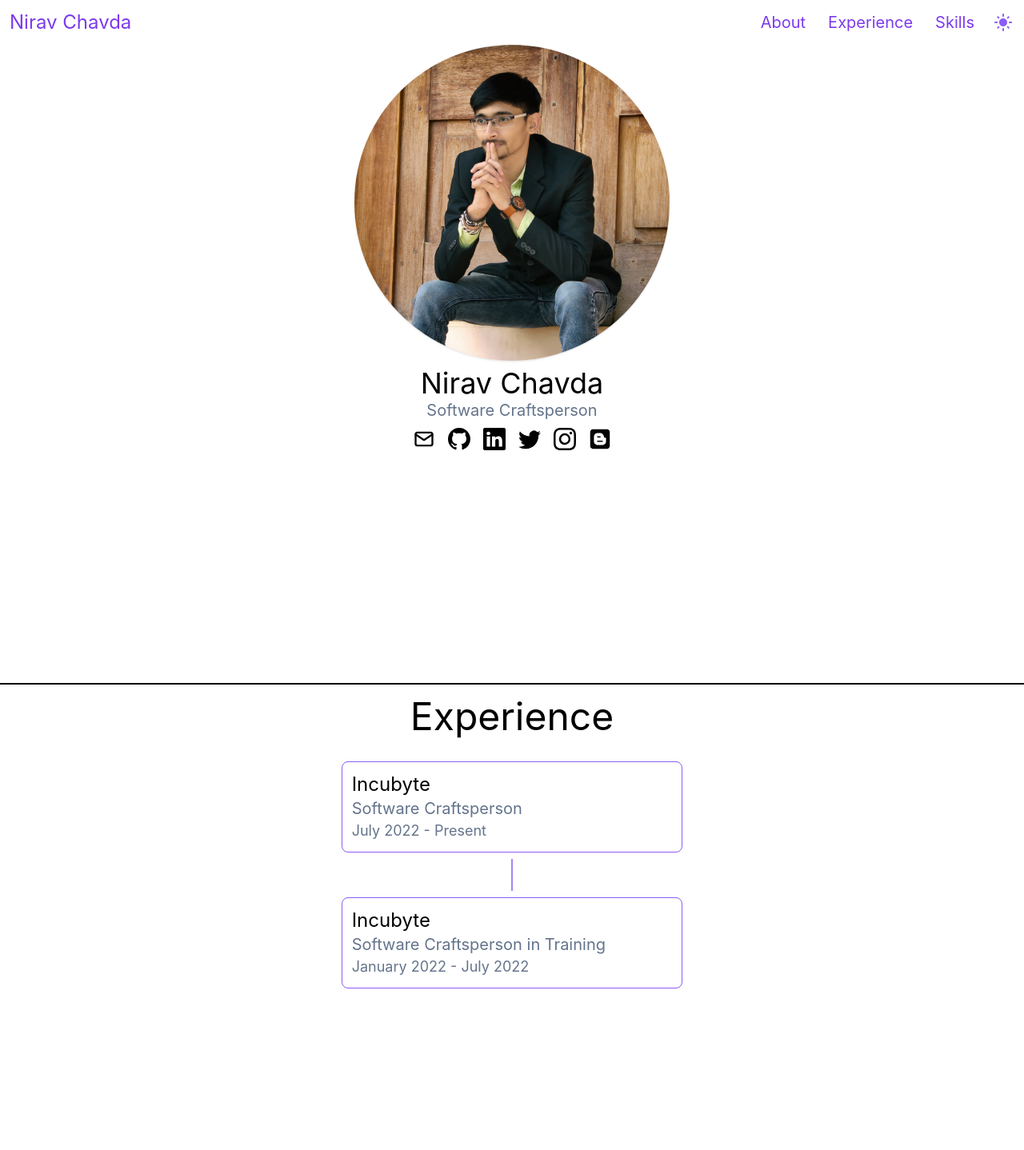
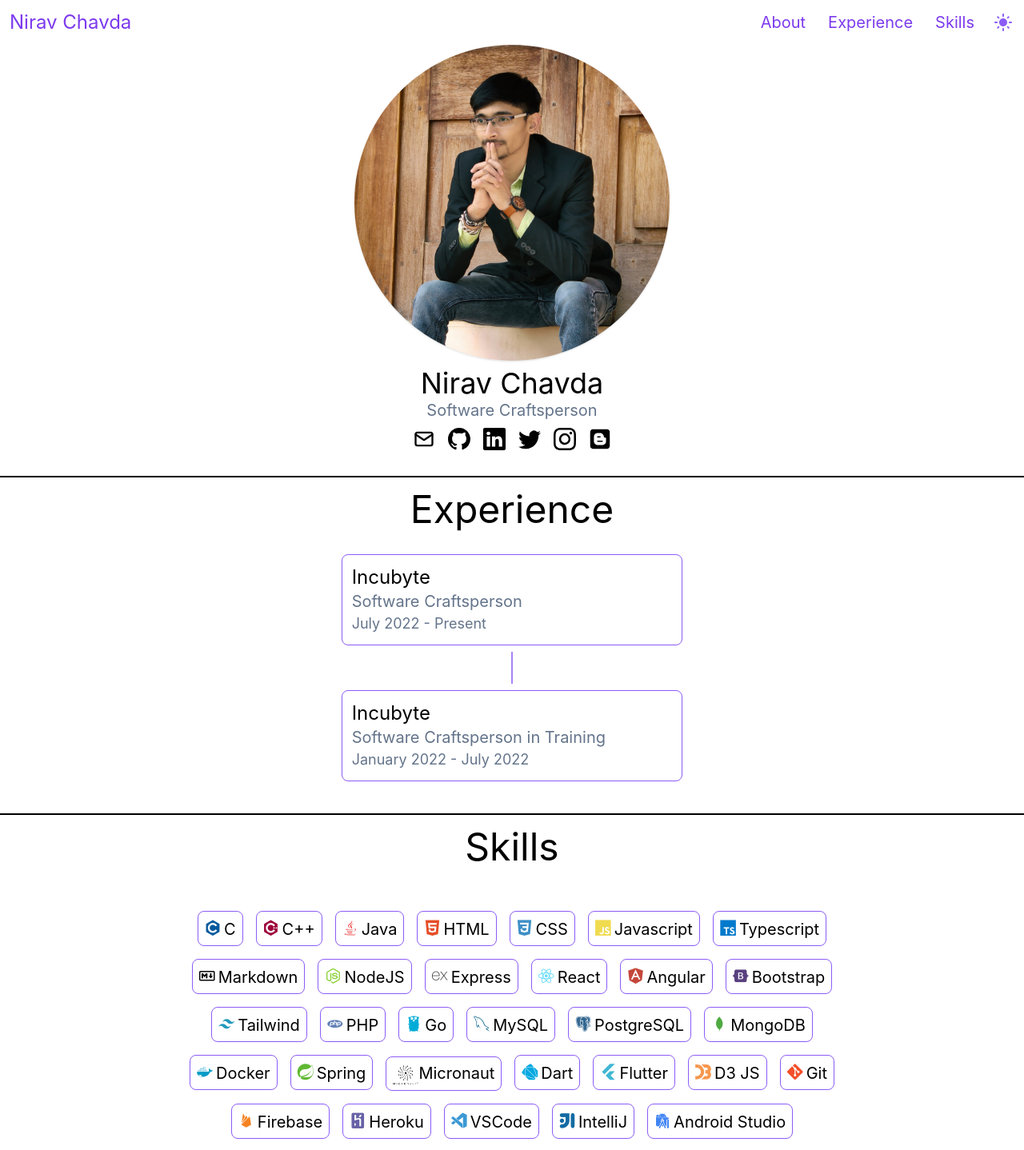
Before and after one commit to niravchavda99/niravchavda99.github.io, a React (Create React App) app: page / in a window 1280 px wide. Shown: the top 1438 px of the page at 80% size. Built offline with nearby package versions, Linux system fonts and the light colour scheme.

Commit message:
ENH: Remove full screen css

```diff
--- a/src/app/about/About.scss
+++ b/src/app/about/About.scss
@@ -1,5 +1,5 @@
 #about {
-  @apply h-full border-b-2;
+  @apply h-max border-b-2 pb-8;
 }
 
 .profile-image {
--- a/src/app/experience/Experience.scss
+++ b/src/app/experience/Experience.scss
@@ -1,5 +1,5 @@
 #experience {
-  @apply h-full border-b-2 pt-2;
+  @apply h-max border-b-2 pt-2 pb-8;
 }
 
 .jobs-container {
```
